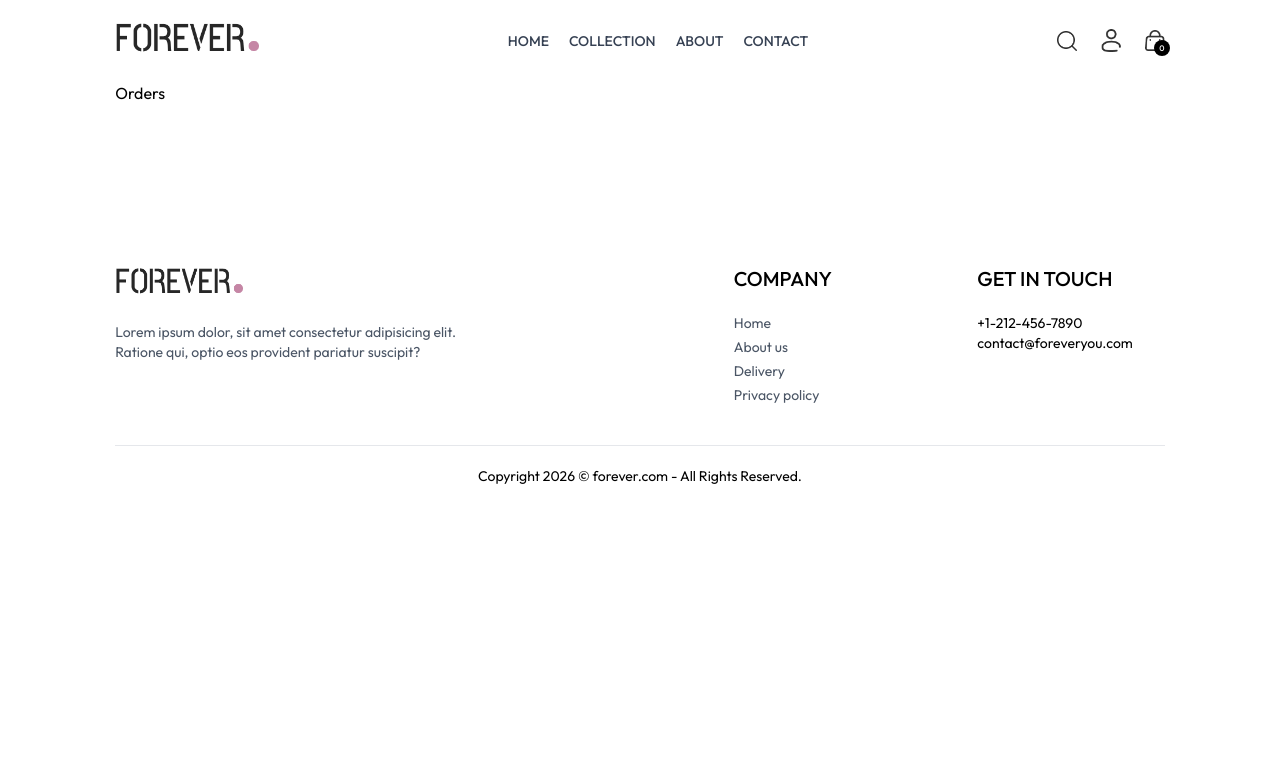
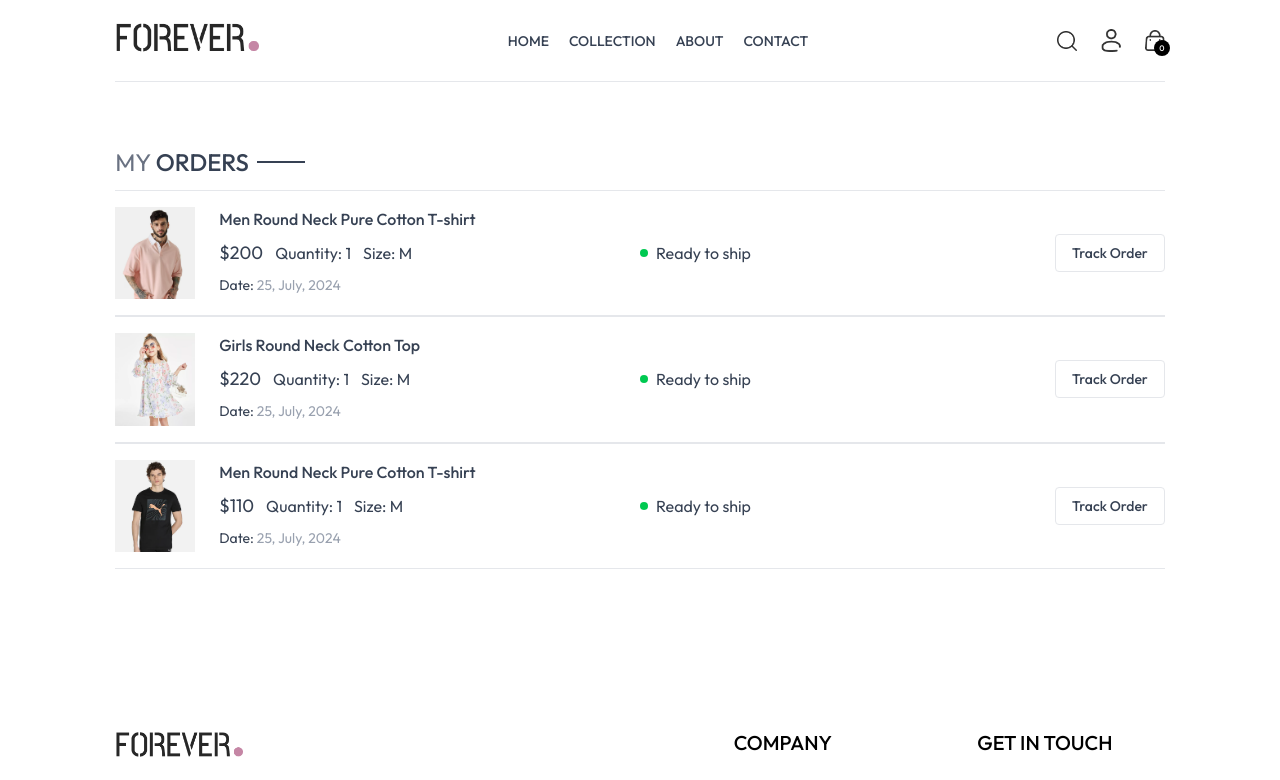
Before and after one commit to shubh95rai/e-commerce-mern, a React (Vite) app in the folder frontend/: page /orders in a window 1280 px wide. Shown: the top 780 px of the page. Built offline with nearby package versions, Linux system fonts and the light colour scheme.

Commit message:
implement Orders page to display user orders with product details

```diff
--- a/frontend/src/pages/Orders.jsx
+++ b/frontend/src/pages/Orders.jsx
@@ -1,6 +1,55 @@
+import { useContext } from "react";
+import { ShopContext } from "../context/ShopContext";
+import Title from "../components/Title";
+
 const Orders = () => {
+  const { products, currency } = useContext(ShopContext);
+
   return (
-    <div>Orders</div>
-  )
-}
-export default Orders
+    <div className="border-t pt-16">
+      <div className="text-2xl">
+        <Title text1="MY" text2="ORDERS" />
+      </div>
+
+      <div>
+        {products.slice(1, 4).map((item, idex) => (
+          <div className="py-4 border-y text-gray-700 flex flex-col md:flex-row md:items-center md:justify-between gap-4">
+            <div className="flex items-start gap-6 text-sm">
+              <img
+                src={item.image[0]}
+                alt="product-img"
+                className="w-16 sm:w-20"
+              />
+              <div>
+                <p className="sm:text-base font-medium">{item.name}</p>
+                <div className="flex items-center gap-3 mt-2 text-base text-gray-700">
+                  <p className="text-lg">
+                    {currency}
+                    {item.price}
+                  </p>
+                  <p>Quantity: 1</p>
+                  <p>Size: M</p>
+                </div>
+                <p className="mt-2">
+                  Date: <span className="text-gray-400">25, July, 2024</span>
+                </p>
+              </div>
+            </div>
+
+            <div className="md:w-1/2 flex justify-between">
+              <div className="flex items-center gap-2">
+                <p className="min-w-2 h-2 rounded-full bg-green-500"></p>
+                <p className="text-sm md:text-base">Ready to ship</p>
+              </div>
+
+              <button className="border px-4 py-2 text-sm font-medium rounded-sm active:bg-gray-100">
+                Track Order
+              </button>
+            </div>
+          </div>
+        ))}
+      </div>
+    </div>
+  );
+};
+export default Orders;
```
